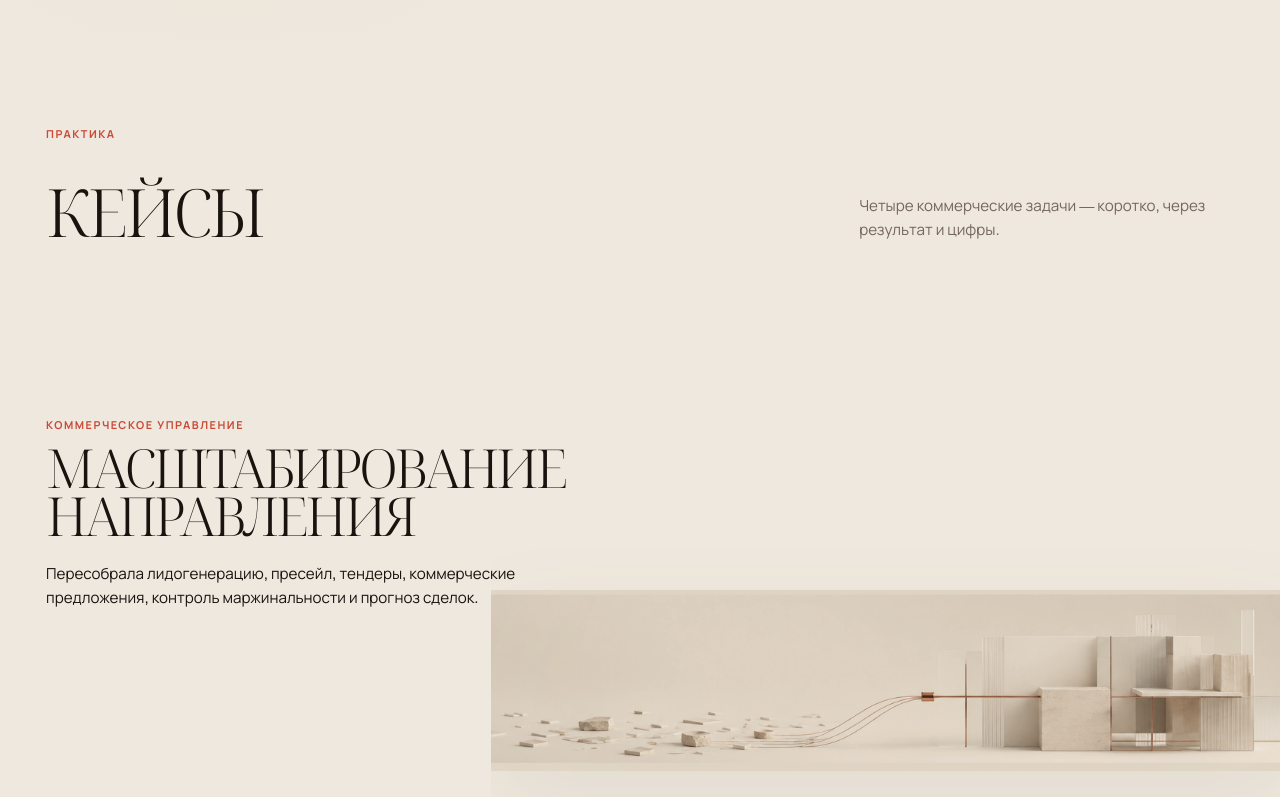
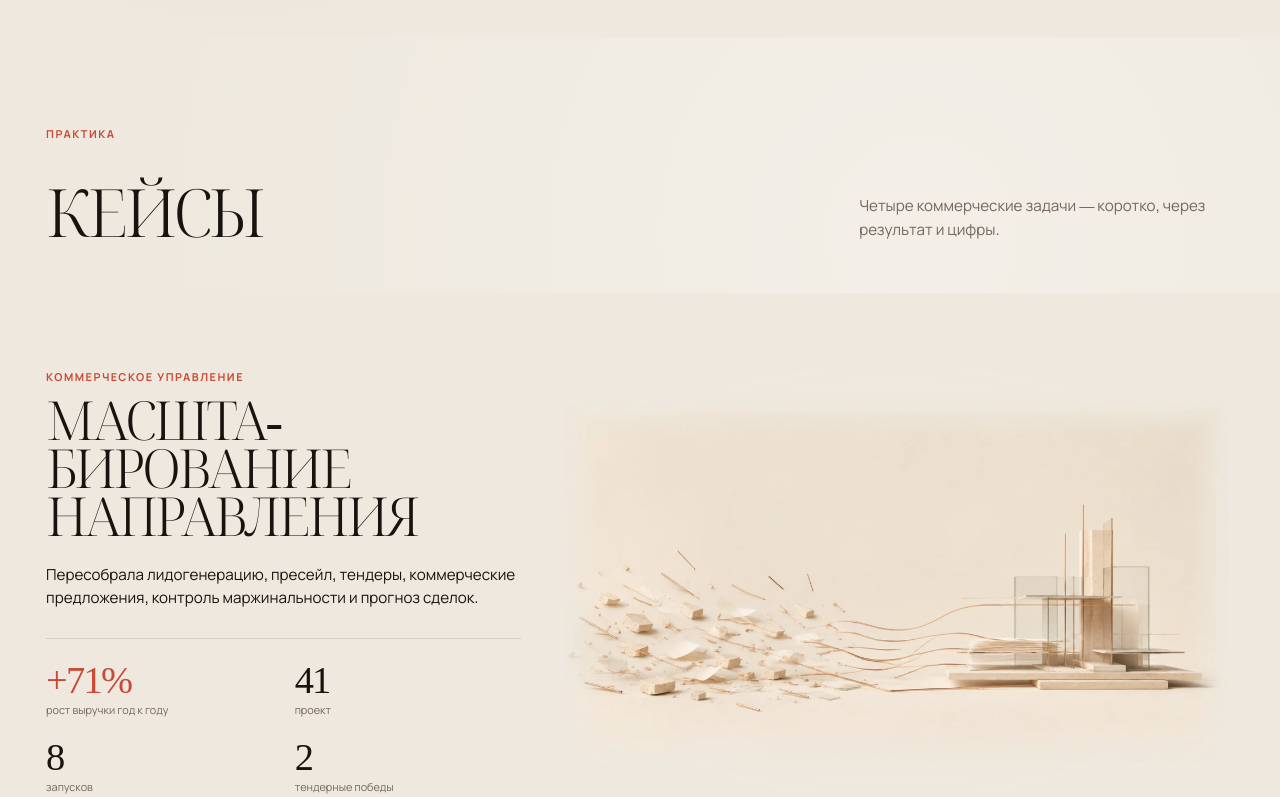
Before and after one commit to alinavasileva-cco/alina-business-tracker, a React (Vite) app: page / in a window 1280 px wide. Shown: the part 2000-2797 px from the top of the page. Built offline with nearby package versions, Linux system fonts and the light colour scheme.

Commit message:
Fix responsive layout and add temporary visual QA

```diff
--- a/src/components/CaseSection.tsx
+++ b/src/components/CaseSection.tsx
@@ -1,8 +1,6 @@
-import type { CSSProperties } from 'react';
 import type { CaseStudy } from '../content';
 
 type CaseImage = {
-  png: string;
   webp: string;
   width: number;
   height: number;
@@ -14,10 +12,6 @@ type CaseSectionProps = {
 };
 
 export default function CaseSection({ caseStudy, image }: CaseSectionProps) {
-  const sceneStyle = {
-    '--case-scene': `url("${image.webp}")`,
-  } as CSSProperties;
-
   return (
     <article
       className={`case-v9 case-v9--${caseStudy.imageKey}`}
@@ -32,17 +26,24 @@ export default function CaseSection({ caseStudy, image }: CaseSectionProps) {
           <p className="case-v9__lead">{caseStudy.lead}</p>
         </header>
 
-        <div
-          className="case-v9__scene"
-          style={sceneStyle}
-          role="img"
-          aria-label={caseStudy.alt}
-          data-reveal
-        />
+        <figure className="case-v9__scene" data-reveal>
+          <img
+            className="case-v9__scene-image"
+            src={image.webp}
+            width={image.width}
+            height={image.height}
+            alt={caseStudy.alt}
+            loading="lazy"
+            decoding="async"
+          />
+        </figure>
 
         <div className="case-v9__metrics" aria-label="Ключевые результаты" data-reveal>
           {caseStudy.metrics.slice(0, 4).map((metric) => (
-            <div className={`case-v9__metric${metric.accent ? ' is-accent' : ''}`} key={`${metric.value}-${metric.label}`}>
+            <div
+              className={`case-v9__metric${metric.accent ? ' is-accent' : ''}${metric.long ? ' is-long' : ''}`}
+              key={`${metric.value}-${metric.label}`}
+            >
               <strong>{metric.value}</strong>
               <span>{metric.label}</span>
             </div>
--- a/src/components/Cases.tsx
+++ b/src/components/Cases.tsx
@@ -1,20 +1,16 @@
 import { cases } from '../content';
 import CaseSection from './CaseSection';
 
-import scalingPng from '../assets/cases/case-01-scaling.png';
-import scalingWebp from '../assets/cases/case-01-scaling.webp';
-import profitPng from '../assets/cases/case-02-profit.png';
+import scalingWebp from '../assets/cases/case-01-scaling-v2.webp';
 import profitWebp from '../assets/cases/case-02-profit.webp';
-import ecommercePng from '../assets/cases/case-03-ecommerce.png';
 import ecommerceWebp from '../assets/cases/case-03-ecommerce.webp';
-import productPng from '../assets/cases/case-04-product.png';
 import productWebp from '../assets/cases/case-04-product.webp';
 
 const images = {
-  scaling: { png: scalingPng, webp: scalingWebp, width: 2400, height: 480 },
-  profit: { png: profitPng, webp: profitWebp, width: 832, height: 467 },
-  ecommerce: { png: ecommercePng, webp: ecommerceWebp, width: 442, height: 496 },
-  product: { png: productPng, webp: productWebp, width: 1672, height: 941 },
+  scaling: { webp: scalingWebp, width: 2400, height: 1350 },
+  profit: { webp: profitWebp, width: 832, height: 467 },
+  ecommerce: { webp: ecommerceWebp, width: 442, height: 496 },
+  product: { webp: productWebp, width: 1672, height: 941 },
 };
 
 export default function Cases() {
--- a/src/components/Experience.tsx
+++ b/src/components/Experience.tsx
@@ -5,18 +5,18 @@ export default function Experience() {
     <section className="experience experience--v9" id="experience" aria-labelledby="experience-title">
       <div className="experience-v9__head section-shell" data-reveal>
         <p className="section-kicker">Профессиональный путь</p>
-        <h2 className="sr-only" id="experience-title">Профессиональный путь</h2>
+        <h2 id="experience-title">Опыт</h2>
       </div>
 
-      <div className="experience-v9__rail" aria-label="Управленческий опыт">
+      <div className="experience-v9__rail section-shell" aria-label="Управленческий опыт">
         {experience.map(([period, role, company, scope]) => (
           <article className="experience-v9__card" key={`${period}-${company}`} data-reveal>
-            <h3>{role}</h3>
-            <p>{scope}</p>
-            <footer>
-              <strong>{period}</strong>
-              <span>{company}</span>
-            </footer>
+            <strong className="experience-v9__period">{period}</strong>
+            <div className="experience-v9__role">
+              <h3>{role}</h3>
+              <p>{company}</p>
+            </div>
+            <p className="experience-v9__scope">{scope}</p>
           </article>
         ))}
       </div>
--- a/src/main.tsx
+++ b/src/main.tsx
@@ -4,7 +4,6 @@ import App from './App';
 import './styles/tokens.css';
 import './styles/global.css';
 import './styles/integrated.css';
-import './styles/fix-v91.css';
 
 document.documentElement.classList.add('js');
 
--- a/src/styles/fix-v91.css
+++ /dev/null
@@ -1,87 +0,0 @@
-/* V9.1 — narrow corrective layer. Only hero seam, case 01 and professional path. */
-
-/* Never expose a separate pale strip above the hero. */
-.site-header{border-bottom:0!important}
-.hero{margin-top:0!important;padding-top:0!important;background:var(--paper)!important}
-.hero__scene{inset:0!important}
-
-@media (max-width:767px){
-  .site-header:not(.is-scrolled):not(.is-open){background:transparent!important;-webkit-backdrop-filter:none!important;backdrop-filter:none!important}
-  .site-header.is-scrolled,.site-header.is-open{background:rgb(238 232 222 / 96%)!important}
-  .hero{min-height:100svh!important}
-}
-
-/* Remove visible pale/white bands between the affected sections. */
-.cases--v9,.case-v9,.experience--v9{background:var(--paper)!important}
-.cases--v9:before,.experience--v9:before,.case-v9:before{display:none!important}
-.case-v9+.case-v9:before{display:none!important}
-
-/* CASE 01: the approved panorama is a scene layer, not a rectangular insert. */
-.case-v9--scaling{position:relative;isolation:isolate;overflow:hidden;padding-block:clamp(58px,5vw,86px)!important}
-.case-v9--scaling .case-v9__inner{position:relative;min-height:620px}
-.case-v9--scaling .case-v9__scene{
-  position:relative;
-  z-index:0;
-  width:calc(100% + 10vw)!important;
-  height:clamp(330px,34vw,500px)!important;
-  margin-inline:-5vw;
-  background-color:transparent!important;
-  background-size:112% auto!important;
-  background-position:center 55%!important;
-  background-repeat:no-repeat!important;
-  filter:drop-shadow(0 34px 42px rgb(96 73 53 / 8%))!important;
-  opacity:.92;
-  mix-blend-mode:multiply;
-  -webkit-mask-image:radial-gradient(ellipse 86% 74% at 50% 52%,#000 48%,rgb(0 0 0 / 92%) 66%,rgb(0 0 0 / 48%) 82%,transparent 100%)!important;
-  mask-image:radial-gradient(ellipse 86% 74% at 50% 52%,#000 48%,rgb(0 0 0 / 92%) 66%,rgb(0 0 0 / 48%) 82%,transparent 100%)!important;
-}
-.case-v9--scaling .case-v9__header,.case-v9--scaling .case-v9__metrics{position:relative;z-index:2}
-
-/* Professional path: lighter and more editorial, without dashboard-like cards. */
-.experience--v9{padding-block:clamp(52px,4.5vw,76px)!important}
-.experience-v9__head{padding-bottom:14px!important}
-.experience-v9__head .section-kicker{font-size:.62rem!important;letter-spacing:.14em!important}
-.experience-v9__rail{border-block:1px solid rgb(24 19 15 / 10%)!important}
-.experience-v9__card{min-height:250px!important;padding:24px clamp(18px,2vw,30px)!important}
-.experience-v9__card+.experience-v9__card{border-left:1px solid rgb(24 19 15 / 9%)!important}
-.experience-v9__card h3{max-width:290px!important;margin:0!important;font-size:clamp(1.25rem,1.55vw,1.82rem)!important;line-height:1.05!important}
-.experience-v9__card>p{max-width:300px!important;margin-top:14px!important;font-size:.74rem!important;line-height:1.45!important;-webkit-line-clamp:2!important}
-.experience-v9__card footer{margin-top:auto!important;padding-top:22px!important}
-.experience-v9__card footer strong{font-size:1.18rem!important}
-.experience-v9__card footer span{max-width:120px!important;font-size:.55rem!important;letter-spacing:.07em!important}
-
-@media (max-width:767px){
-  .case-v9--scaling{padding-block:42px!important}
-  .case-v9--scaling .case-v9__inner{min-height:0!important}
-  .case-v9--scaling .case-v9__scene{
-    order:2;
-    width:calc(100% + 72px)!important;
-    height:260px!important;
-    margin:18px -36px 2px!important;
-    background-size:142% auto!important;
-    background-position:center 52%!important;
-    opacity:.9;
-    -webkit-mask-image:radial-gradient(ellipse 90% 72% at 50% 50%,#000 43%,rgb(0 0 0 / 88%) 66%,rgb(0 0 0 / 38%) 84%,transparent 100%)!important;
-    mask-image:radial-gradient(ellipse 90% 72% at 50% 50%,#000 43%,rgb(0 0 0 / 88%) 66%,rgb(0 0 0 / 38%) 84%,transparent 100%)!important;
-  }
-  .case-v9--scaling .case-v9__metrics{order:3;margin-top:6px!important}
-
-  .experience--v9{padding-block:48px 58px!important;overflow:hidden}
-  .experience-v9__head{padding:0 20px 14px!important}
-  .experience-v9__rail{display:flex!important;gap:0;overflow-x:auto!important;scroll-snap-type:x mandatory;padding-left:20px;padding-right:20px;border-block:1px solid rgb(24 19 15 / 9%)!important;scrollbar-width:none}
-  .experience-v9__rail::-webkit-scrollbar{display:none}
-  .experience-v9__card{flex:0 0 78vw!important;min-height:270px!important;padding:24px 24px 22px 0!important;scroll-snap-align:start;background:transparent!important}
-  .experience-v9__card+.experience-v9__card{padding-left:24px!important;border-left:1px solid rgb(24 19 15 / 9%)!important}
-  .experience-v9__card h3{font-size:clamp(1.55rem,7vw,2rem)!important;line-height:1.02!important}
-  .experience-v9__card>p{max-width:92%!important;margin-top:14px!important;font-size:.78rem!important;-webkit-line-clamp:2!important}
-  .experience-v9__card footer{padding-top:20px!important}
-  .experience-v9__card footer strong{font-size:1.25rem!important}
-  .experience-v9__card footer span{font-size:.55rem!important}
-}
-
-/* Coarse-pointer desktop-mode on phones/tablets: prevent oversized desktop cards. */
-@media (pointer:coarse) and (min-width:768px) and (max-width:1180px){
-  .experience-v9__card{min-height:260px!important;padding:22px!important}
-  .experience-v9__card h3{font-size:clamp(1.35rem,2.5vw,1.8rem)!important}
-  .case-v9--scaling .case-v9__scene{background-size:122% auto!important}
-}
--- a/src/styles/global.css
+++ b/src/styles/global.css
@@ -1,6 +1,6 @@
 *,*::before,*::after{box-sizing:border-box}
 html{background:var(--paper);color:var(--ink);scroll-behavior:smooth;scroll-padding-top:calc(var(--header-height) + 16px);text-rendering:optimizeLegibility}
-body{margin:0;min-width:320px;background:var(--paper);color:var(--ink);font-family:var(--sans);font-size:16px;font-weight:400;line-height:1.55;-webkit-font-smoothing:antialiased;overflow-x:hidden}
+body{margin:0;min-width:320px;background:var(--paper);color:var(--ink);font-family:var(--sans);font-size:16px;font-weight:400;line-height:1.55;font-synthesis:none;-webkit-font-smoothing:antialiased;overflow-x:hidden}
 body.menu-open{overflow:hidden}
 button,a{color:inherit}button{font:inherit}a{text-decoration:none}
 img,picture{display:block;max-width:100%}
```
Also changed, not shown: src/assets/cases/case-01-scaling-v2.webp (added), src/styles/integrated.css.
